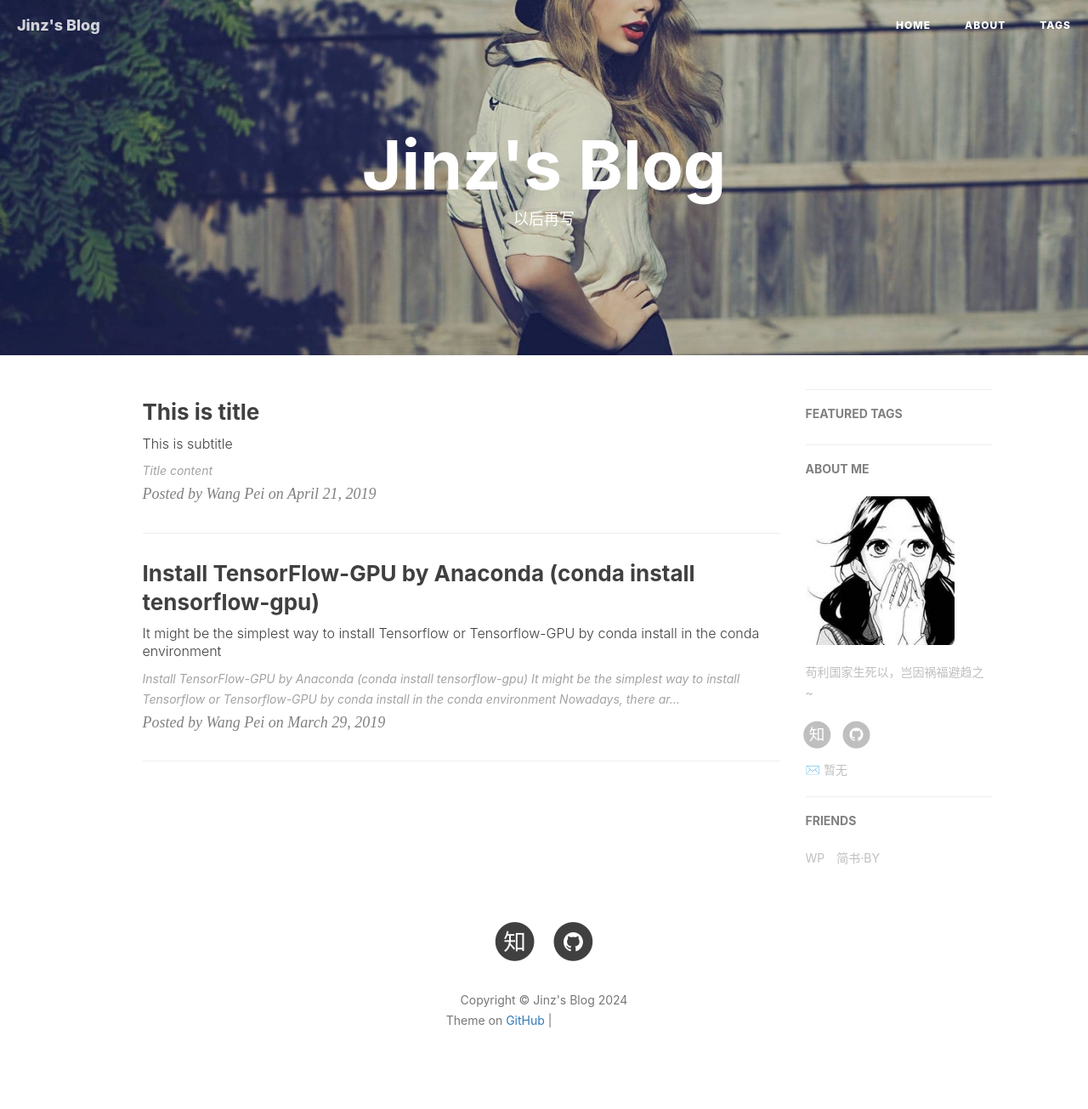
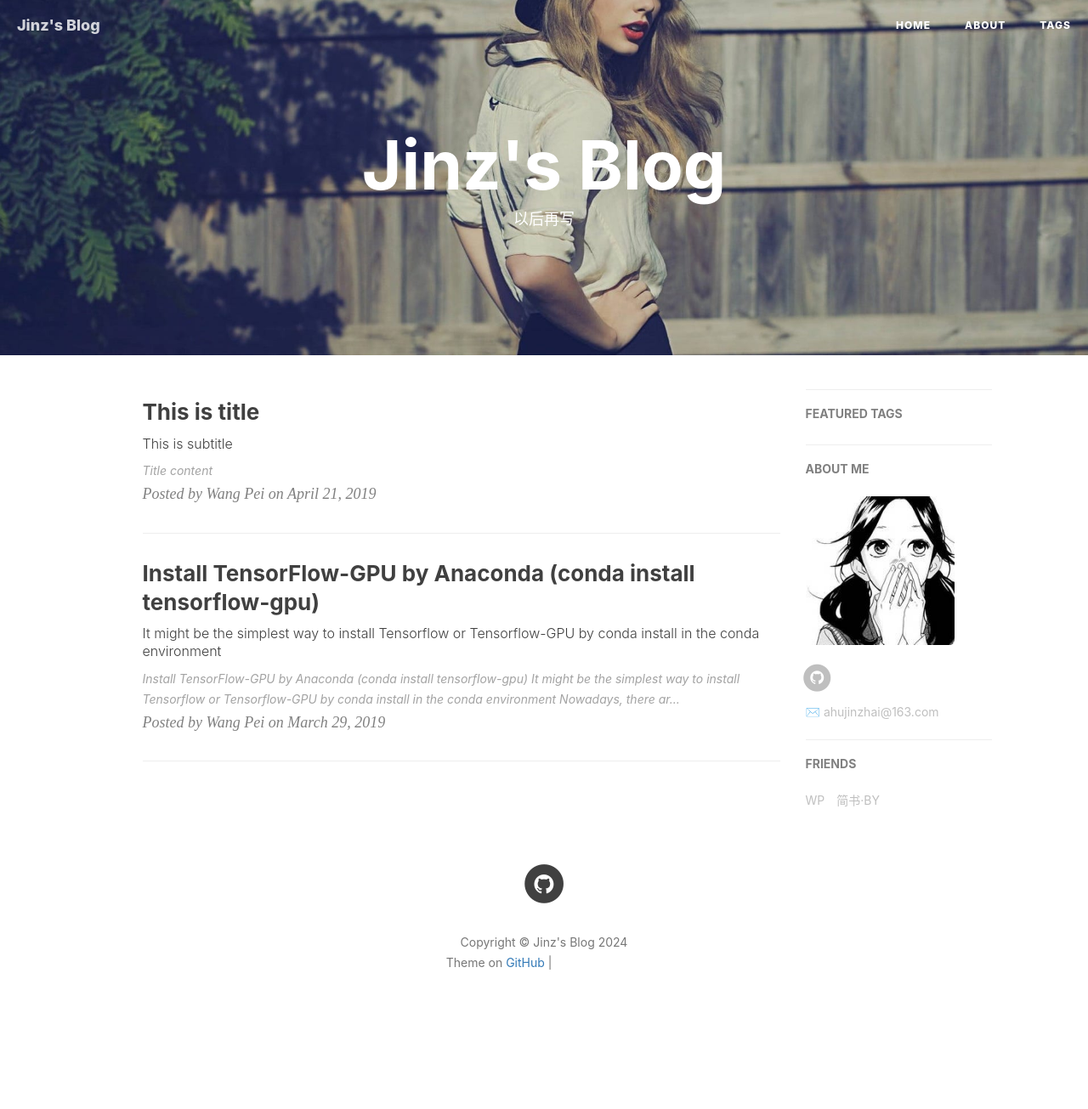
Before and after one commit to Jinz-HU/Jinz-HU.github.io, a Jekyll site: the page built from index.html, in a window 1280 px wide. Shown: the whole page at 85% size. Built offline with Jekyll 4.4.1, drawn with Linux system fonts in a browser that asks for light colours; nearby versions of some CDN libraries; the list of posts is cut into pages by our own code; comment, search, counter and statistics services are not loaded; after the commit the page ends 1237 px from its top, so only the background shows below that; grey boxes are pictures that could not be loaded.

Commit message:
Update _config.yml
Remove zhihu username and description.

```diff
--- a/_config.yml
+++ b/_config.yml
@@ -1,9 +1,9 @@
 # Site settings
 title: Jinz's Blog
-SEOTitle: 晋斋的博客 | Jinz's Blog
+SEOTitle: Jinz's Blog
 header-img: img/post-bg-desk.jpg
-email: 暂无
-description: "以后再写"
+email: ahujinzhai@163.com
+description: "None"
 keyword: "我的博客"
 url: "http://Jinz-HU.github.io"          # your host, for absolute URL
 baseurl: ""      # for example, '/blog' if your blog hosted on 'host/blog'
@@ -11,7 +11,7 @@ github_repo: "https://github.com/Jinz-HU/Jinz-HU.github.io.git" # you code repos
 
 # Sidebar settings
 sidebar: true                           # whether or not using Sidebar.
-sidebar-about-description: "苟利国家生死以，岂因祸福避趋之~"
+sidebar-about-description: " "
 sidebar-avatar: /img/avatar_binggan.jpg      # use absolute URL, seeing it's used in both `/` and `/about/`
 
 
@@ -19,7 +19,7 @@ sidebar-avatar: /img/avatar_binggan.jpg      # use absolute URL, seeing it's use
 # SNS settings
 RSS: false
 # weibo_username:     暂无
-zhihu_username:     莫名
+#zhihu_username:     莫名
 github_username:    Jinz-HU
 #facebook_username:  暂无
 #jianshu_username:   暂无
```
